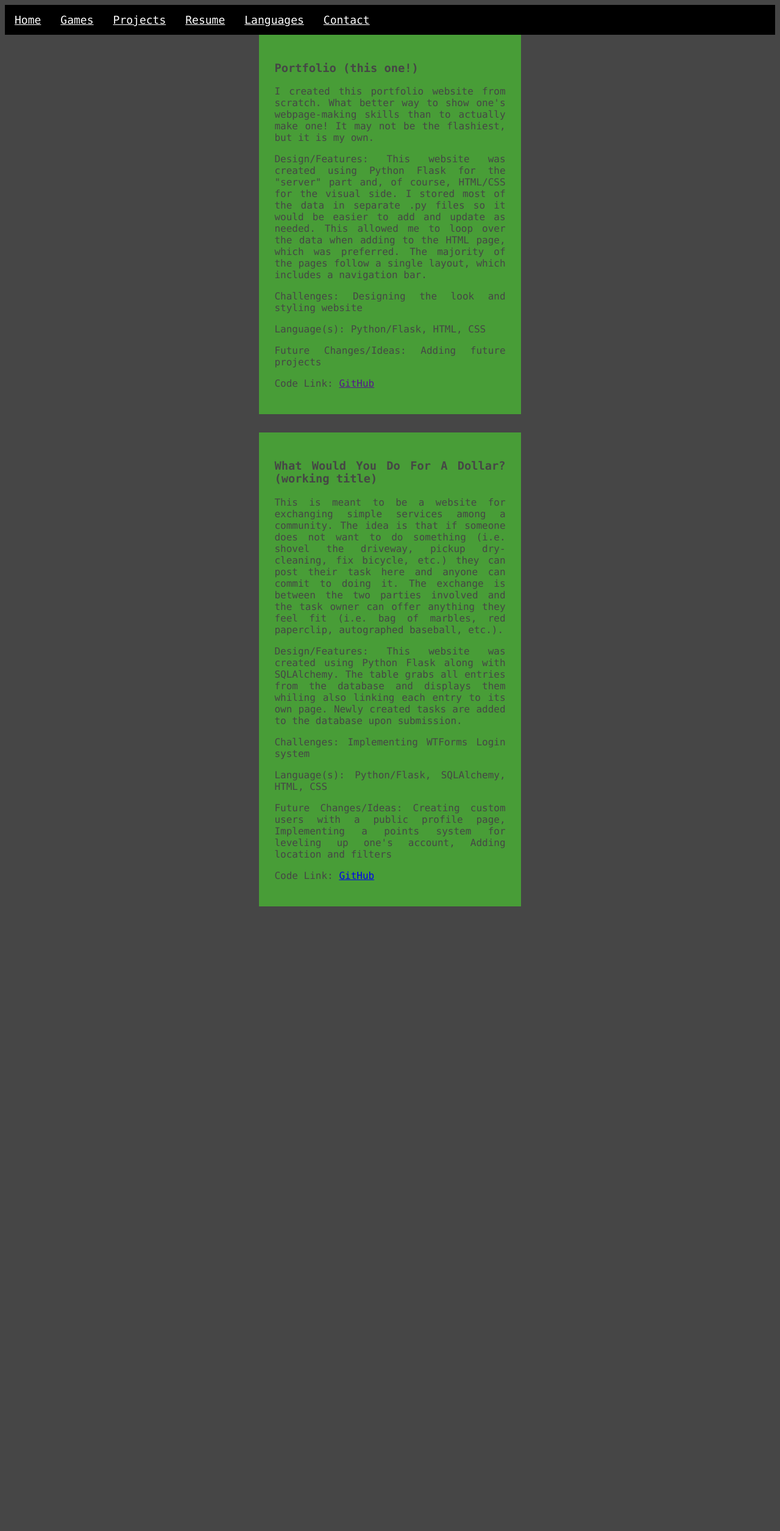
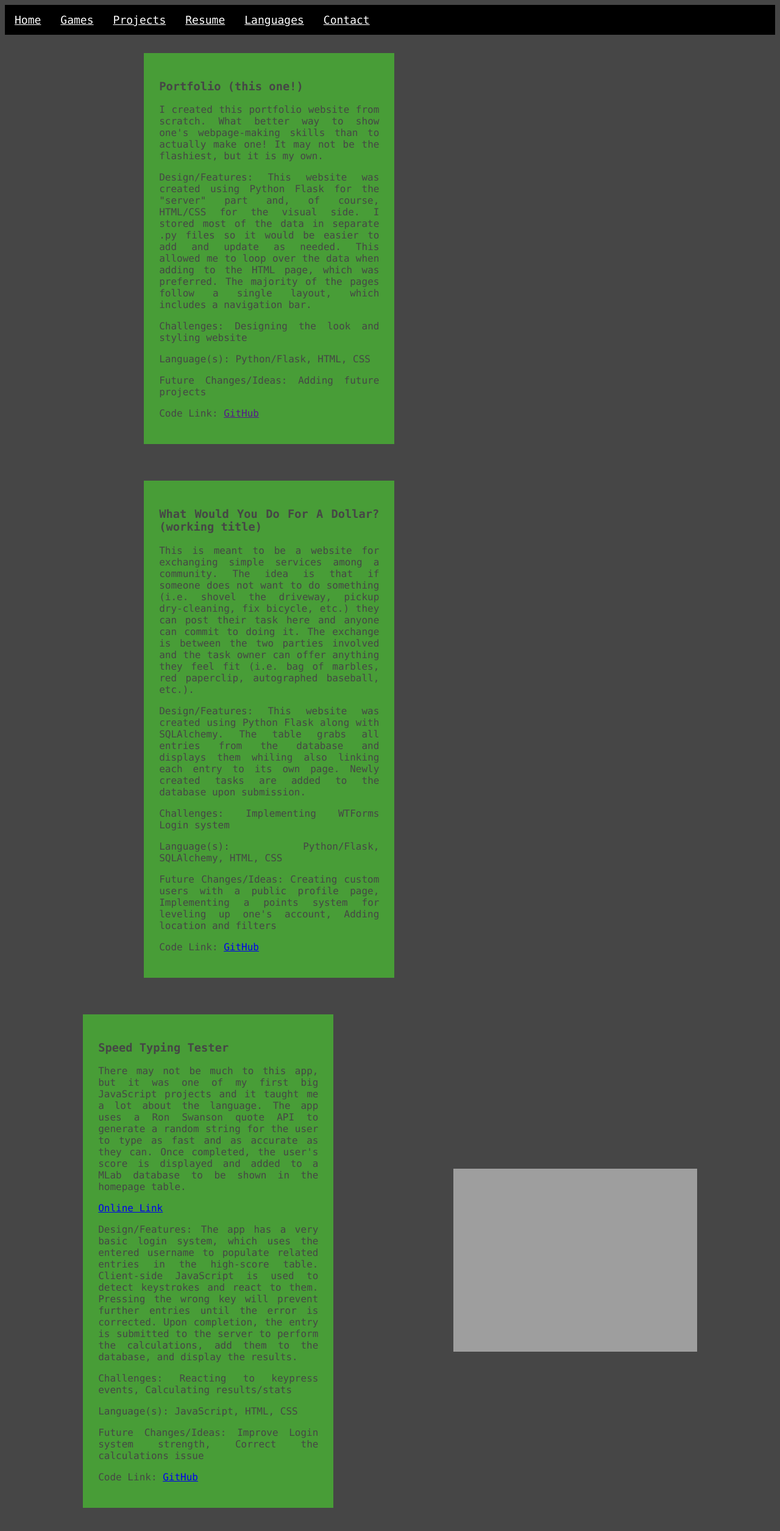
Before and after one commit to CodingGuruInTraining/myportfolio, a Flask app: page /projects in a window 1280 px wide. Shown: the whole page at 61% size. Before the commit the page ends 1486 px from the top, so only its background shows below. Run offline with Flask 2, Linux system fonts and the light colour scheme; grey boxes are pictures that could not be loaded.

Commit message:
added 3rd project and css

```diff
--- a/gamesdata.py
+++ b/gamesdata.py
@@ -45,7 +45,10 @@ def gamesFunction():
                            'first learned about this game version while watching an '
                            'episode of The Big Bang Theory. This is my online game version '
                            'that uses web-sockets to allow real-time game results. Any '
-                           'number of players can join and play against each other.',
+                           'number of players can join and play against each other. The '
+                           'game will not work with only one player, but one can open the '
+                           'game on a second browser tab should they wish to play against '
+                           'themselves.',
             'languages': 'JavaScript web-sockets, HTML, CSS',
             'challenges': 'Learning how to use web-sockets, Determining active players',
             'futurework': 'Fine-tune active player detection, "Invite Your Friends" link',
--- a/static/styles/styles.css
+++ b/static/styles/styles.css
@@ -102,17 +102,30 @@ body {
 /*#########################################################################*/
 
 .projDiv {
-    width: 30%;
-    margin: auto;
-    margin-bottom: 30px;
+    /*width: 30%;*/
+    margin: 30px;
+    /*margin-bottom: 30px;*/
     text-align: justify;
-    background-color: rgba(74, 194, 50, 0.71);
-    padding: 25px;
+    /*background-color: rgba(74, 194, 50, 0.71);*/
+    /*padding: 25px;*/
     color: #464646;
+    display: inline-flex;
 }
 
+.projInfoDiv {
+    background-color: rgba(74, 194, 50, 0.71);
+    width: 30%;
+    padding: 25px;
+    display: inline;
+    float: left;
+    margin: auto;
+}
 
-
+.projImgDiv {
+    display: inline;
+    margin: auto;
+    float: right;
+}
 
 
 
--- a/templates/projects.html
+++ b/templates/projects.html
@@ -5,8 +5,14 @@
     {% for item in items %}
 
         <div class="projDiv">
+            <div class="projInfoDiv">
                 <h3>{{ item.name }}</h3>
                 <p>{{ item.description }}</p>
+
+                {% if item.onlinelink %}
+                    <p><a href="{{ item.onlinelink }}">Online Link</a></p>
+                {% endif %}
+
                 <p>Design/Features: {{ item.design }}</p>
                 <p>Challenges: {{ item.challenges }}</p>
                 <p>Language(s): {{ item.languages }}</p>
@@ -14,6 +20,10 @@
                 <p>Code Link: <a href="{{ item.github }}">GitHub</a></p>
             </div>
 
+            <div class="projImgDiv">
+                <img src="{{ item.piclink }}">
+            </div>
+        </div>
     {% endfor %}
 
 {% endblock %}
```
Also changed, not shown: projectsdata.py (+20 -0 lines). Lines whose indentation alone changed are shown as unchanged.
